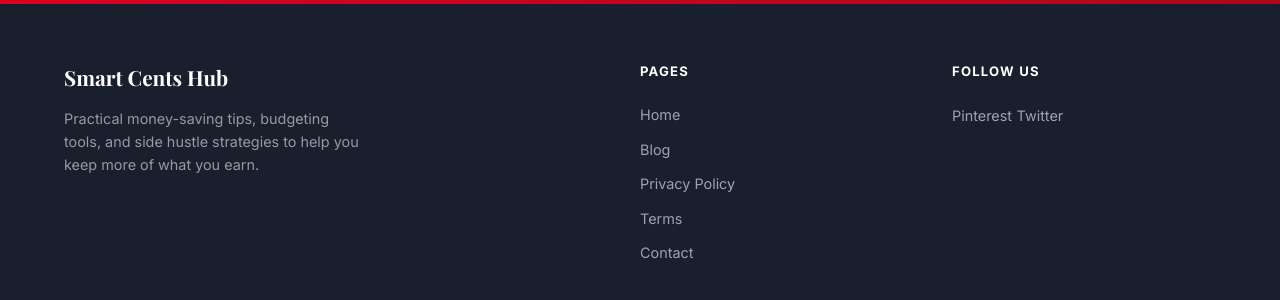
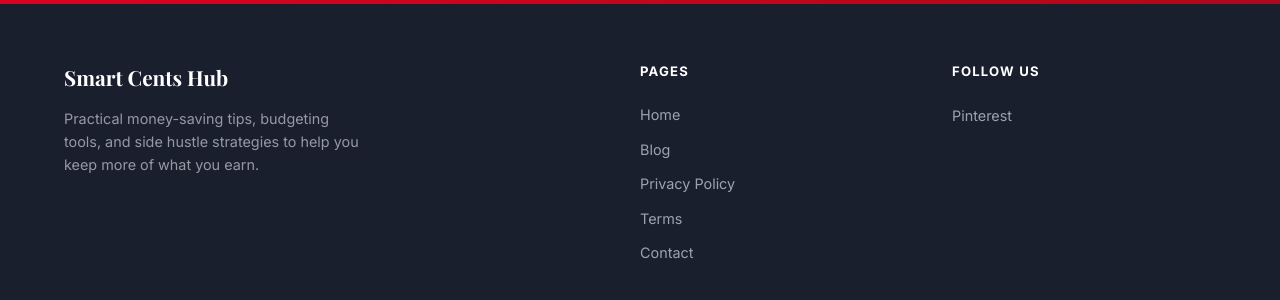
Before and after one commit to testimonyakinkunmi/automated-blog-content, a Jekyll site: the page built from index.html, in a window 1280 px wide and 900 px high, scrolled down 524 px. Shown: the part 518-818 px from the top of the window. Built offline with Jekyll 4.4.1, drawn with Linux system fonts in a browser that asks for light colours.

Commit message:
Update _includes/footer.html

```diff
--- a/_includes/footer.html
+++ b/_includes/footer.html
@@ -16,7 +16,7 @@
         {% if site.author.pinterest %}
         <a href="{{ site.author.pinterest }}" target="_blank" rel="noopener">Pinterest</a>
         {% endif %}
-        {% if site.twitter.username %}
+        {% if site.twitter.username and site.twitter.username != "" %}
         <a href="https://twitter.com/{{ site.twitter.username }}" target="_blank" rel="noopener">Twitter</a>
         {% endif %}
       </div>
```
